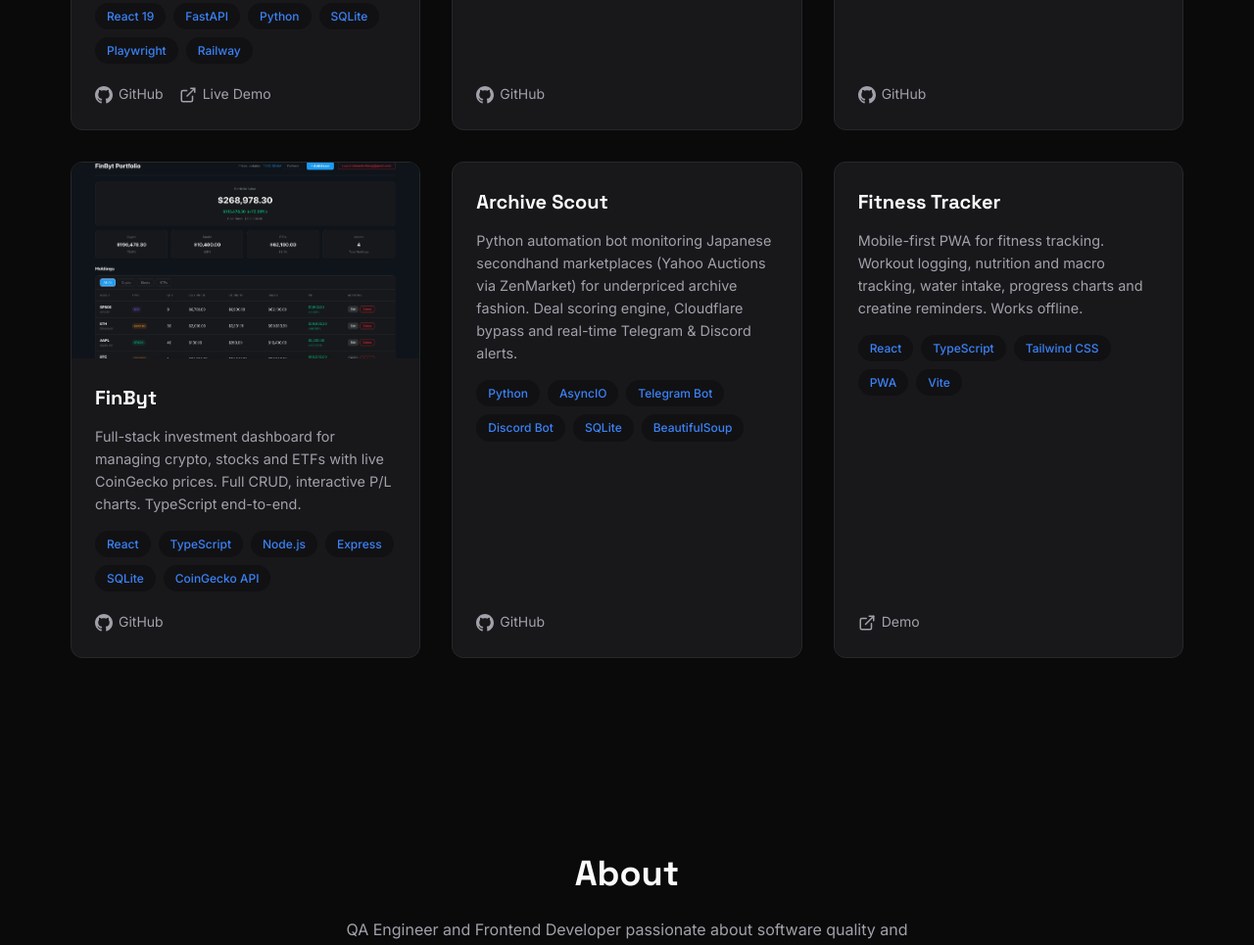
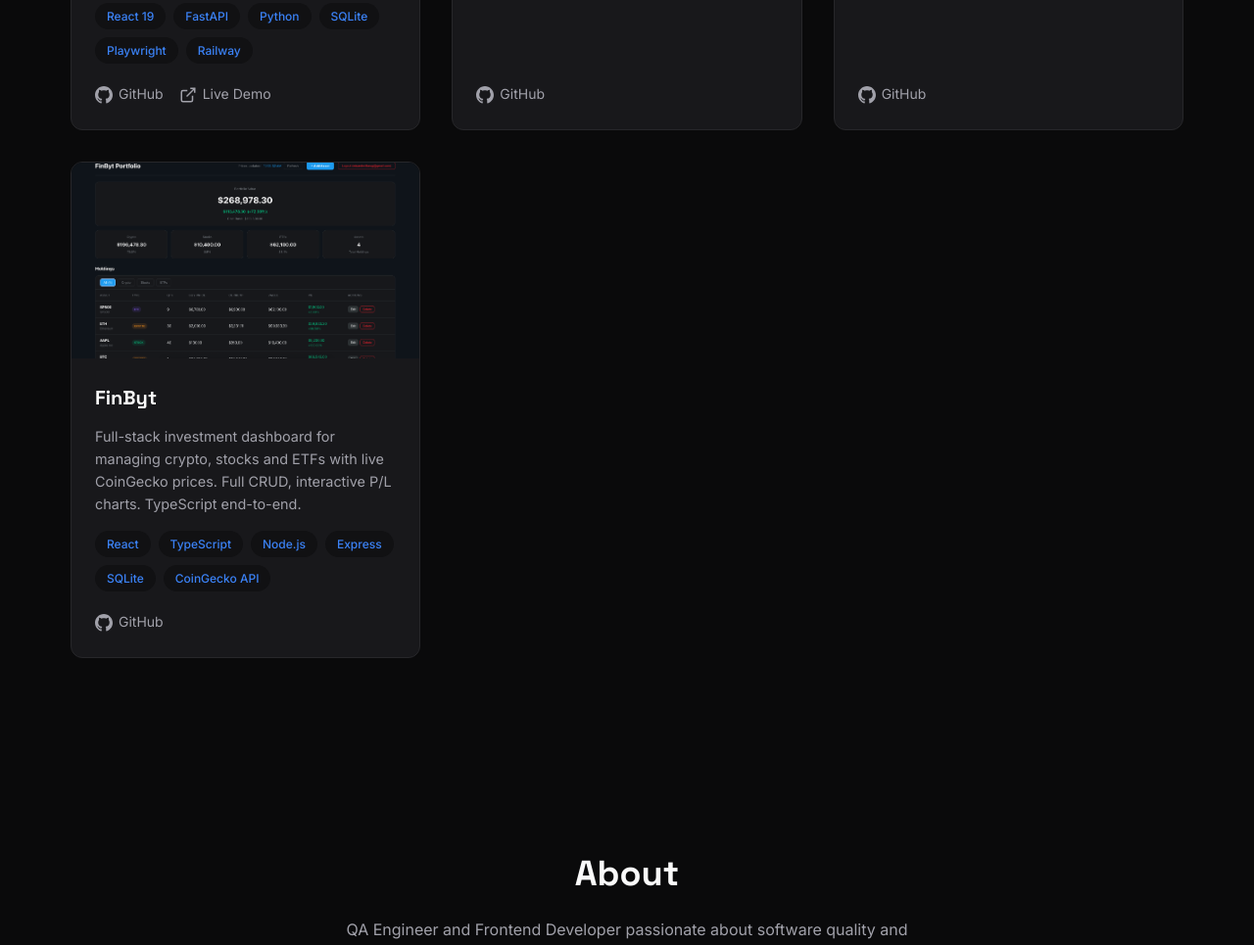
Before and after one commit to EduardMilitaruG/EduardMilitaruG.github.io, a plain HTML site: page index.html in a window 1280 px wide. Shown: the part 1512-2477 px from the top of the page at 98% size. Drawn offline with Linux system fonts and the light colour scheme; animation ran at ten frames a second.

Commit message:
chore: remove Archive Scout and Fitness Tracker cards

```diff
--- a/index.html
+++ b/index.html
@@ -682,46 +682,6 @@
         </div>
       </div>
 
-      <div class="project-card">
-        <div class="project-content">
-          <h3>Archive Scout</h3>
-          <p data-i18n="project.archiveScout.desc">Python automation bot monitoring Japanese secondhand marketplaces (Yahoo Auctions via ZenMarket) for underpriced archive fashion. Deal scoring engine, Cloudflare bypass and real-time Telegram & Discord alerts.</p>
-          <div class="tech-stack">
-            <span class="tech-badge">Python</span>
-            <span class="tech-badge">AsyncIO</span>
-            <span class="tech-badge">Telegram Bot</span>
-            <span class="tech-badge">Discord Bot</span>
-            <span class="tech-badge">SQLite</span>
-            <span class="tech-badge">BeautifulSoup</span>
-          </div>
-          <div class="project-links">
-            <a href="https://github.com/EduardMilitaruG/archive-scout" target="_blank" rel="noopener">
-              <svg xmlns="http://www.w3.org/2000/svg" viewBox="0 0 24 24" fill="currentColor"><path d="M12 0c-6.626 0-12 5.373-12 12 0 5.302 3.438 9.8 8.207 11.387.599.111.793-.261.793-.577v-2.234c-3.338.726-4.033-1.416-4.033-1.416-.546-1.387-1.333-1.756-1.333-1.756-1.089-.745.083-.729.083-.729 1.205.084 1.839 1.237 1.839 1.237 1.07 1.834 2.807 1.304 3.492.997.107-.775.418-1.305.762-1.604-2.665-.305-5.467-1.334-5.467-5.931 0-1.311.469-2.381 1.236-3.221-.124-.303-.535-1.524.117-3.176 0 0 1.008-.322 3.301 1.23.957-.266 1.983-.399 3.003-.404 1.02.005 2.047.138 3.006.404 2.291-1.552 3.297-1.23 3.297-1.23.653 1.653.242 2.874.118 3.176.77.84 1.235 1.911 1.235 3.221 0 4.609-2.807 5.624-5.479 5.921.43.372.823 1.102.823 2.222v3.293c0 .319.192.694.801.576 4.765-1.589 8.199-6.086 8.199-11.386 0-6.627-5.373-12-12-12z"/></svg>
-              GitHub
-            </a>
-          </div>
-        </div>
-      </div>
-
-      <div class="project-card">
-        <div class="project-content">
-          <h3>Fitness Tracker</h3>
-          <p data-i18n="project.fitnessTracker.desc">Mobile-first PWA for fitness tracking. Workout logging, nutrition and macro tracking, water intake, progress charts and creatine reminders. Works offline.</p>
-          <div class="tech-stack">
-            <span class="tech-badge">React</span>
-            <span class="tech-badge">TypeScript</span>
-            <span class="tech-badge">Tailwind CSS</span>
-            <span class="tech-badge">PWA</span>
-            <span class="tech-badge">Vite</span>
-          </div>
-          <div class="project-links">
-            <a href="https://fitness-tracker-indol-seven.vercel.app" target="_blank" rel="noopener">
-              <svg xmlns="http://www.w3.org/2000/svg" width="18" height="18" viewBox="0 0 24 24" fill="none" stroke="currentColor" stroke-width="2" stroke-linecap="round" stroke-linejoin="round"><path d="M18 13v6a2 2 0 0 1-2 2H5a2 2 0 0 1-2-2V8a2 2 0 0 1 2-2h6"></path><polyline points="15 3 21 3 21 9"></polyline><line x1="10" y1="14" x2="21" y2="3"></line></svg>
-              Demo
-            </a>
-          </div>
-        </div>
-      </div>
     </div>
   </section>
 
```
